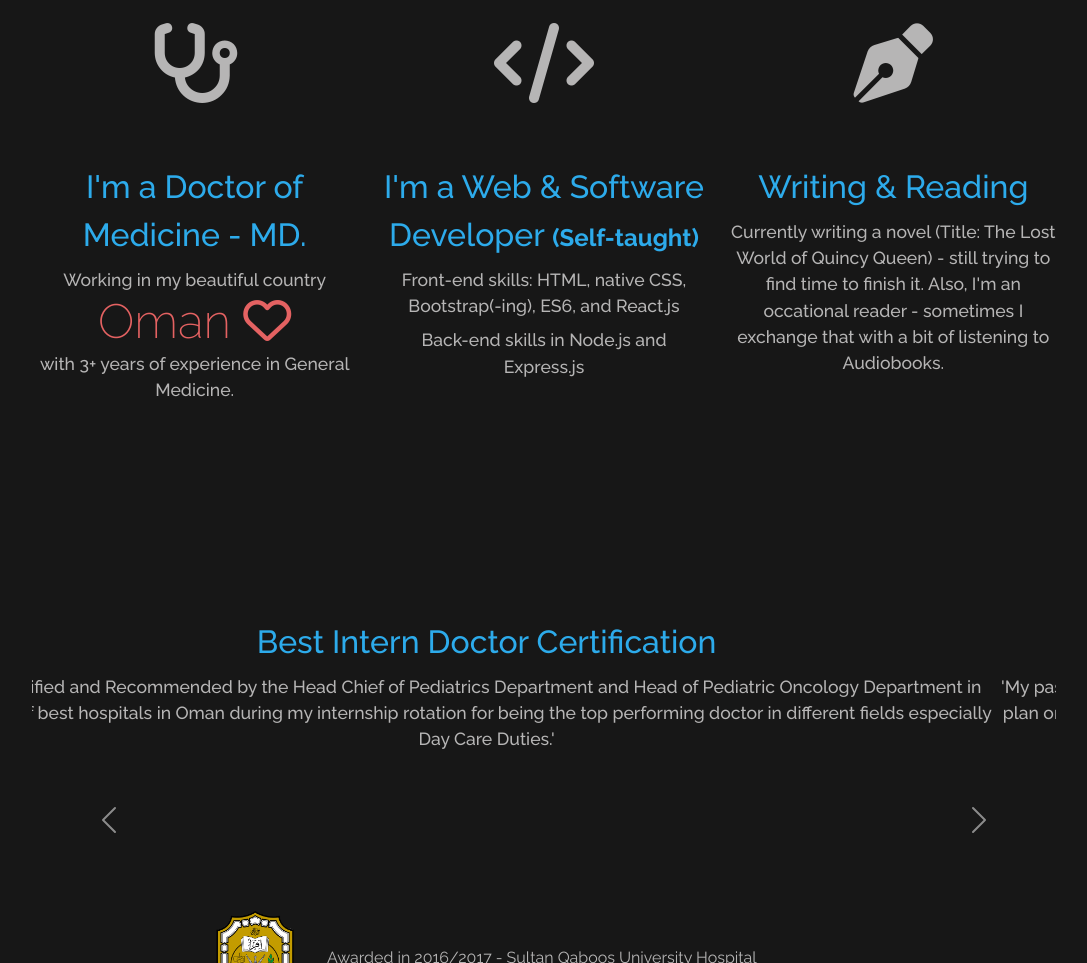
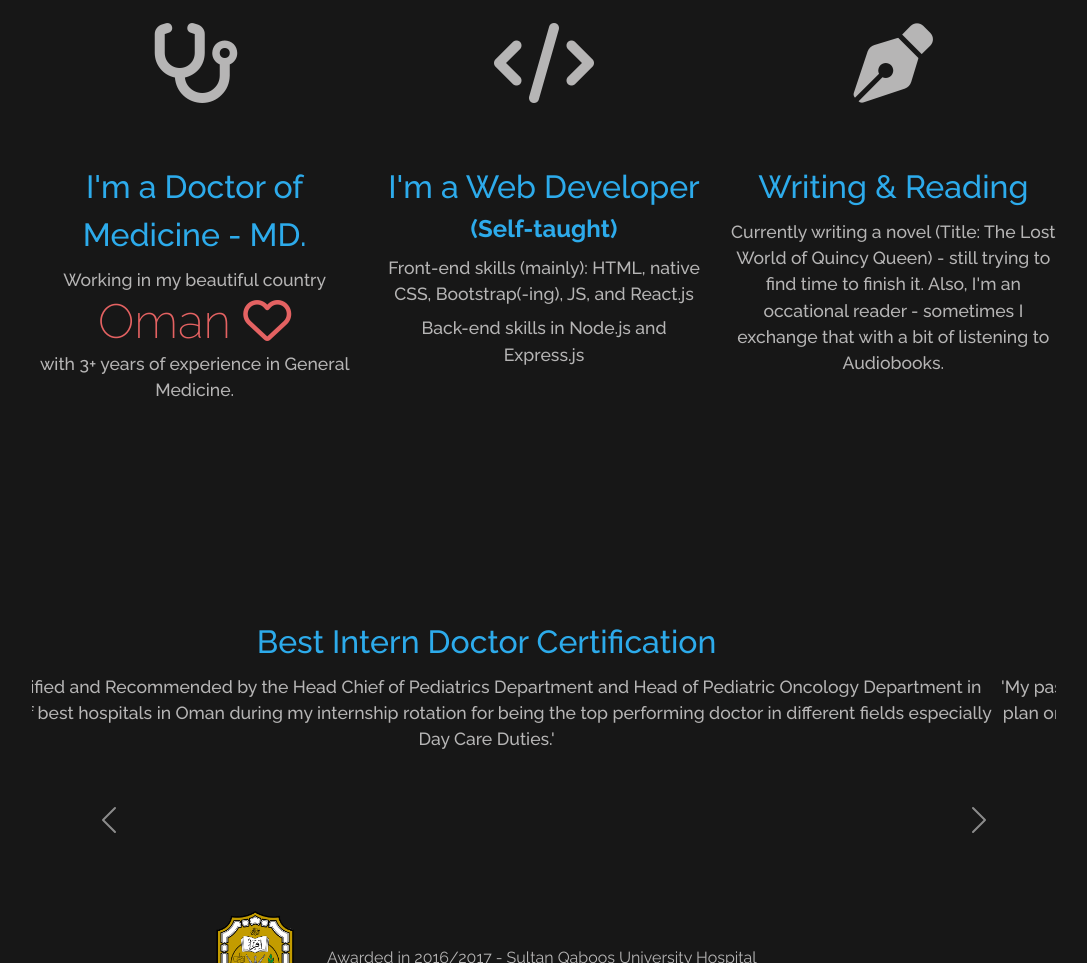
Before and after one commit to Sadeq-Dev/landingpage, a plain HTML site: page index.html in a window 1280 px wide. Shown: the part 1150-2113 px from the top of the page, without its empty margins (96-1183 px from the left). Drawn offline with nearby package versions, Linux system fonts and the light colour scheme.

Commit message:
Update index.html

```diff
--- a/index.html
+++ b/index.html
@@ -79,8 +79,8 @@
                 </div>
                 <div class="aboutmebox col-lg-4 col-md-6">
                     <a href="#"><i class="fas fa-custom fa-code fa-5x"></i></a>
-                    <h3>I'm a Web & Software Developer <span>(Self-taught)</span><br></h3>
-                    <h4>Front-end skills: HTML, native CSS, Bootstrap(-ing), ES6, and React.js</h4>
+                    <h3>I'm a Web Developer <span>(Self-taught)</span><br></h3>
+                    <h4>Front-end skills (mainly): HTML, native CSS, Bootstrap(-ing), JS, and React.js</h4>
                     <h4>Back-end skills in Node.js and Express.js</h4>
                 </div>
                 <div class="aboutmebox col-lg-4">
```
